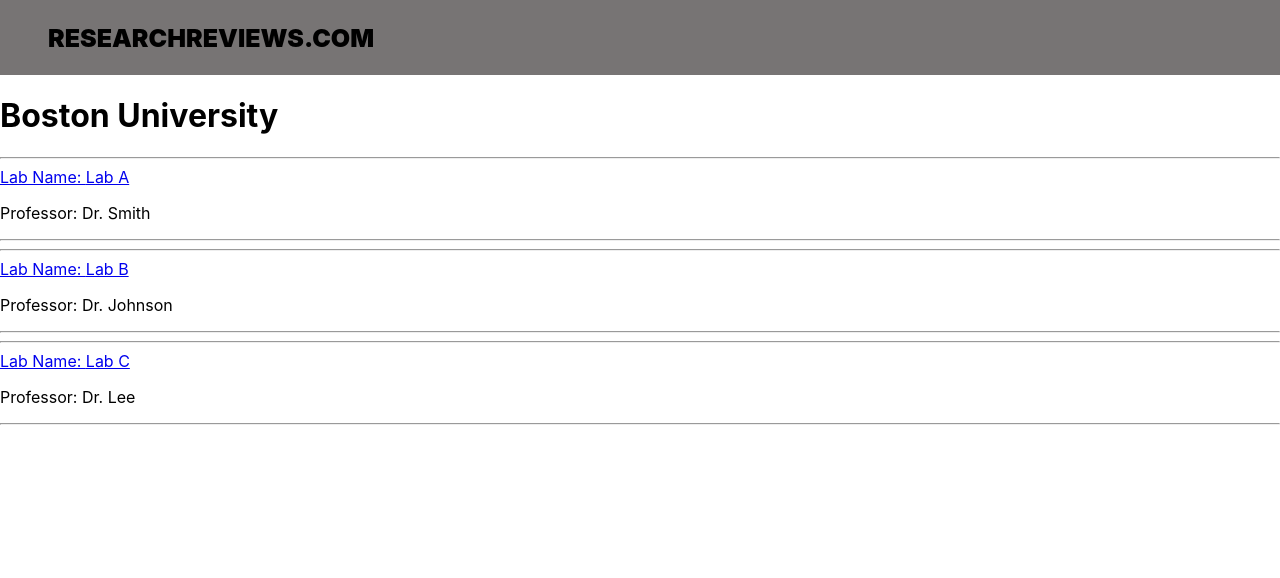
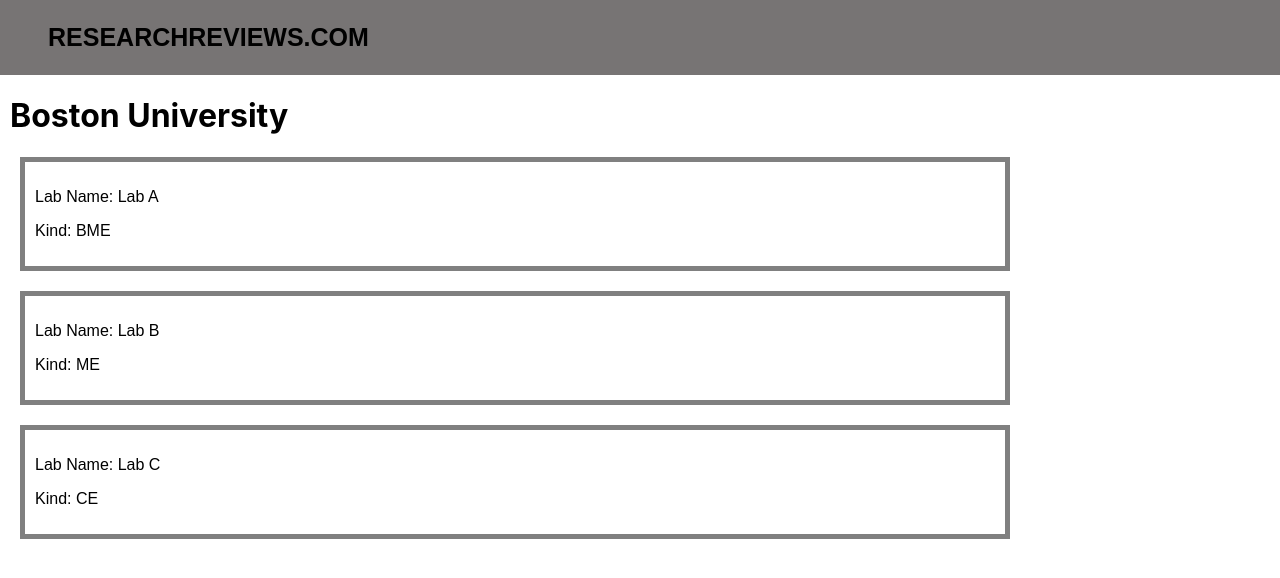
Before and after one commit to NoahRobit72/ReactTest, a React (Create React App) app in the folder research-app/: page /LabsBU in a window 1280 px wide. Shown: the top 578 px of the page. Built offline with nearby package versions, Linux system fonts and the light colour scheme.

Commit message:
added the reviews and the ratings

```diff
--- a/research-app/src/App.js
+++ b/research-app/src/App.js
@@ -1,11 +1,11 @@
 import React from 'react';
 import { BrowserRouter, Routes, Route } from "react-router-dom"
 import Home from "./pages/Home"
-import LabInformation from './pages/LabInformation';
-import LabsBU from "./pages/LabsBU"
-import LabsMIT from "./pages/LabsMIT"
-import LabsNU from "./pages/LabsNU"
+import LabReviews from './pages/LabReviews';
+import LabsBU from "./pages/LabPages/LabsBU"
+import LabsMIT from "./pages/LabPages/LabsMIT"
 import LoginPage from "./pages/LoginPage"
+import LabsNU from './pages/LabPages/LabsNU';
 
 
 function App() {
@@ -16,11 +16,8 @@ function App() {
         <Route path="/LabsBU" element={<LabsBU />} />
         <Route path="/LabsMIT" element={<LabsMIT />} />
         <Route path="/LabsNU" element={<LabsNU />} />
-        <Route path="/login" element={<LoginPage />} />
-        <Route path="/LabInformation" element={<LabInformation />} />
-
-
-
+        <Route path="/login" element={<LoginPage/>} />
+        <Route path="/LabsBU/:id" element={<LabReviews/>} />
 
       </Routes>
     </BrowserRouter>
--- a/research-app/src/components/LabTemplate.js
+++ /dev/null
@@ -1,18 +0,0 @@
-import React from 'react';
-import { Link } from "react-router-dom"
-
-
-function LabInfo({ lab }) {
-  return (
-    <div>
-      <hr></hr>
-      <div className= "contents">
-      <Link to="/LabInformation">Lab Name: {lab.name}</Link>
-      <p>Professor: {lab.professor}</p>
-      <hr></hr>
-      </div>
-    </div>
-  );
-}
-
-export default LabInfo;
--- a/research-app/src/css/Header.css
+++ b/research-app/src/css/Header.css
@@ -14,6 +14,8 @@ header .site-logo {
     text-transform: uppercase;
     font-weight: 900;
     font-size: 25px;
+    font-family: Arial, Helvetica, sans-serif;
+
 }
 
 header a {
--- /dev/null
+++ b/research-app/src/css/LabPages.css
@@ -0,0 +1,17 @@
+.Lab-Blocks{
+    width: 75%;
+    border: 5px solid gray;
+    padding: 10px;
+    margin: 20px;
+}
+
+.SchoolHeader{
+    margin-left: 10px;
+}
+
+.Linked-Block{
+    border: none;
+    text-decoration: none;
+    font-family: Arial, Helvetica, sans-serif;
+    color:black;
+}
--- /dev/null
+++ b/research-app/src/css/LabReviews.css
@@ -0,0 +1,10 @@
+.LabHeader{
+    margin-left: 20px;
+}
+
+.reviews-tile{
+    width: 75%;
+    border: 5px solid gray;
+    padding: 10px;
+    margin: 20px;
+}
--- a/research-app/src/pages/LabInformation.js
+++ /dev/null
@@ -1,14 +0,0 @@
-import React from 'react';
-
-function LabInformation({lab}) {
-  return (
-    <div>
-        <h1>This is the list of reviews of the {lab}</h1>
-        <div className= "Reviews">
-        <p>This is a lab review</p>
-        </div>
-    </div>
-  );
-}
-
-export default LabInformation;
--- /dev/null
+++ b/research-app/src/pages/LabPages/LabsBU.js
@@ -0,0 +1,50 @@
+import React from "react"
+import { Link } from "react-router-dom"
+
+import HeaderSchool from "../../components/HeaderSchool"
+import "../../css/LabPages.css"
+
+
+// EXAMPLE DATA
+const labs = [
+    { name: 'Lab A', kind: 'BME' },
+    { name: 'Lab B', kind: 'ME' },
+    { name: 'Lab C', kind: 'CE' },
+  ];
+
+//
+// KFIR CODE
+//
+
+// Make a script to query the firebase data base for all the labs at BU
+
+// function "GetLabs(BU)" that returns:
+// { name: 'Lab A',  professor: 'Dr. Smith' },
+// { name: 'Lab C',  professor: 'Dr. Lee' },
+
+function LabsBU() {
+
+  const vanElements = labs.map(lab => (
+      <div className="Lab-Blocks">
+        <Link className="Linked-Block" to={`/LabsBU/${lab.name}`}>
+          <p>Lab Name: {lab.name}</p>
+          <p>Kind: {lab.kind}</p>
+        </Link>
+      </div>
+
+))
+
+  return (
+      <div className="labsBU">
+        <div>
+          <HeaderSchool/>
+          <h1 className="SchoolHeader">Boston University</h1>
+        </div>
+        {vanElements}
+      </div>
+    );
+}
+
+
+
+export default LabsBU;
--- /dev/null
+++ b/research-app/src/pages/LabReviews.js
@@ -0,0 +1,47 @@
+// This page is a template to list the reviews
+
+import React from 'react';
+import { useParams } from "react-router-dom"
+import HeaderSchool from '../components/HeaderSchool';
+import "../css/LabReviews.css";
+
+// EXAMPLE DATA
+const reviews = [
+  { Position: 'Tech', Rating: 3.2, Review: "mid aliright"},
+  { Position: 'Software Researcher', Rating: 3.3, Review: "I have academia"},
+  { Position: 'Student Coffee Runner', Rating: 4.3, Review: "Not great"},
+];
+
+
+
+function LabReviews() {
+  const params = useParams()
+  console.log(params)
+
+  // Kfir put your code here to query for a json file of reviews
+
+  // Function GetReviews(params.id)
+
+  // Returns json file of reviews
+
+
+
+  const LabReviews = reviews.map(review => (
+    <div className="reviews-tile">
+      <p>Position: {review.Position}</p>
+      <p>Rating: {review.Rating}</p>
+      <p>Review: {review.Review}</p>
+    </div>
+    ))
+
+
+  return (
+    <div>
+        <HeaderSchool/>
+        <h1 className='LabHeader'>{params.id}</h1>
+        {LabReviews}
+    </div>
+  );
+}
+
+export default LabReviews;
--- a/research-app/src/pages/LabsBU.js
+++ /dev/null
@@ -1,38 +0,0 @@
-import React from "react"
-import HeaderSchool from "../components/HeaderSchool";
-import LabTemplate from "../components/LabTemplate"
-
-// EXAMPLE DATA
-const labs = [
-    { name: 'Lab A', professor: 'Dr. Smith' },
-    { name: 'Lab B', professor: 'Dr. Johnson' },
-    { name: 'Lab C', professor: 'Dr. Lee' },
-  ];
-
-//
-// KFIR CODE
-//
-
-// Make a script to query the firebase data base for all the labs at BU
-
-// function "GetLabs(BU)" that returns:
-// { name: 'Lab A',  professor: 'Dr. Smith' },
-// { name: 'Lab C',  professor: 'Dr. Lee' },
-
-function LabsBU() {
-    return (
-        <div className="labsBU">
-          <div>
-            <HeaderSchool/>
-            <h1>Boston University</h1>
-          </div>
-          <div className="Labs">
-            {labs.map((lab, index) => (
-              <LabTemplate key={index} lab={lab} />
-            ))}
-          </div>
-        </div>
-      );
-}
-
-export default LabsBU;
```
Also changed, not shown: research-app/src/pages/LabPages/LabsMIT.js (renamed from research-app/src/pages/LabsMIT.js), research-app/src/pages/LabPages/LabsNU.js (renamed from research-app/src/pages/LabsNU.js).
